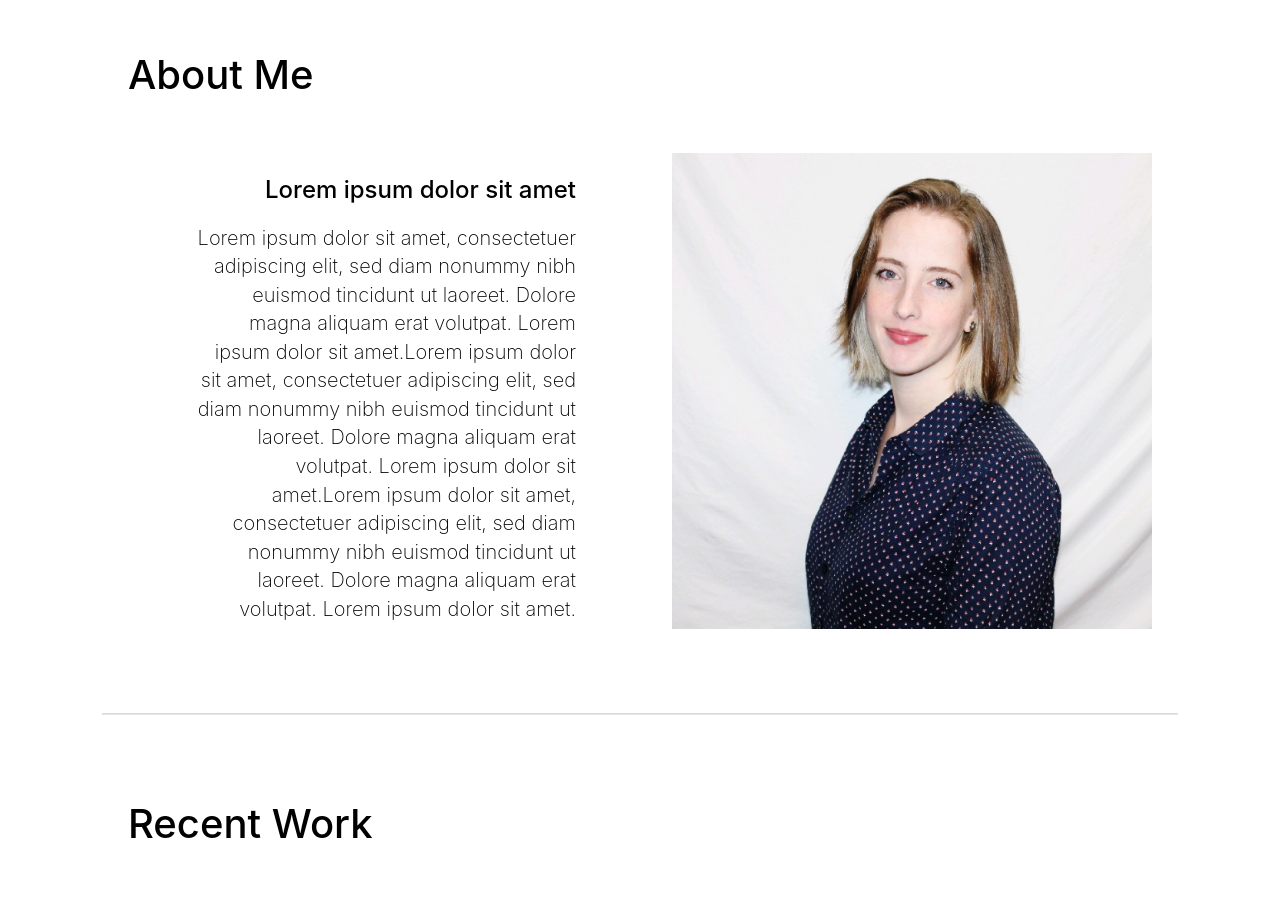
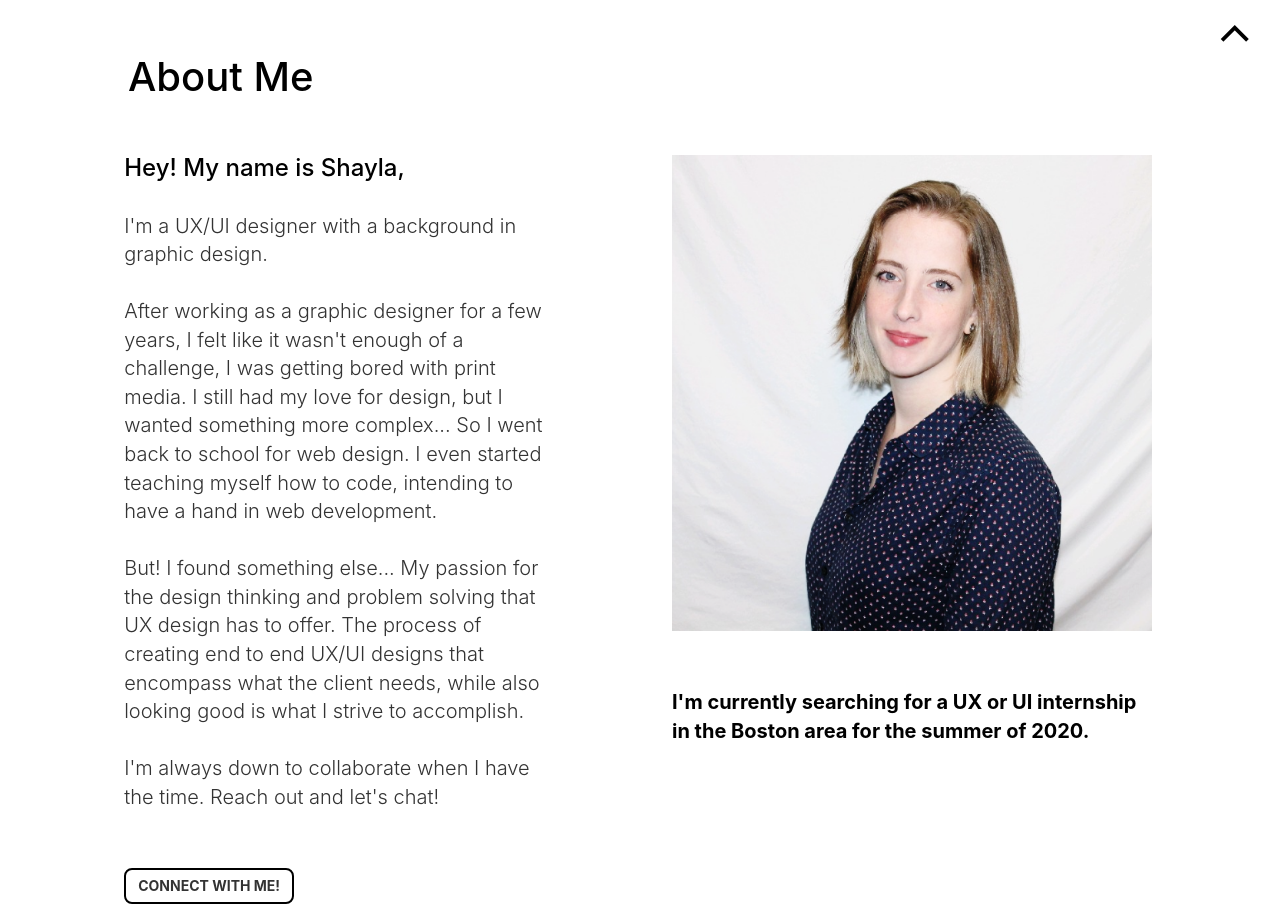
Before and after one commit to shaylamerrill/Shayla-Designs, a plain HTML site: page index.html in a window 1280 px wide. Shown: the part 726-1633 px from the top of the page. Drawn offline with Linux system fonts and the light colour scheme.

Commit message:
final index

```diff
--- a/casestudies.css
+++ b/casestudies.css
@@ -240,6 +240,21 @@ body {
     border-color: rgba(0, 0, 0, 0.144);
   }
 
+  hr {
+  display: block;
+  margin-top: 60px;
+  margin-bottom: 0;
+  margin-left: 8%;
+  margin-right: 8%;
+  border-bottom: dotted;
+  border-top: none;
+  border-left: none;
+  border-right: none;
+  border-width: .3em;
+  border-color: rgb(235, 235, 235);
+
+}
+
   .heading {
     font-size: 5vmin;
     font-family: -apple-system, BlinkMacSystemFont, 'Segoe UI', Roboto, Oxygen, Ubuntu, Cantarell, 'Open Sans', 'Helvetica Neue', sans-serif;
--- a/index.html
+++ b/index.html
@@ -18,7 +18,7 @@
 <body>
 
 
-<!--<div id="top"></div>-->
+<div id="top"></div>
     <nav class="nav">
         <div class="nav-left">
             <div class="flex-container3">
@@ -97,6 +97,8 @@
 
     <div class="love">
         <h2 class="ilove">
+            <strong style="color: rgb(231, 67, 17); border-bottom: rgb(231, 67, 17); font-size: 3vmin; ;">This website is a work in progress...</strong>
+            <br>
             I believe  that my users should be able to
             <br> interact with the designs I create in a way that
             <br> makes their overall experience easy and pleasant.
@@ -106,8 +108,8 @@
     </div>
 
 <div id="list" class="list"></id>
-            UX design, UI design, Protoyping, HTML & CSS,
-     <br>   Visual Design, Typography, Illustration, Photography & More!
+            UX design, UI design, Protoyping, Design Thinking,
+     <br>   HTML & CSS, Visual Design, Typography, Illustration & More!
 
 </div>
 
@@ -117,7 +119,8 @@
 
 <div class="contactme">
  <p><strong>Location: Boston, MA</strong>
- <br>shayla-designs@outlook.com</p>
+ <br>Seeking a UX/UI Design Summer Internship
+</p>
  </div>
 
     <!--<div class="location">
@@ -182,13 +185,46 @@
 	<div class="aboutcontainer">
 		<div class="aboutrow">
 			<div class="col-sm-12 col-md-5">
-				<img src="shayla.png" class="img-responsive" alt="about img">
-			</div>
-			<div class="col-sm-12 col-md-5">
-				<h2 class="abouttitle"> Lorem ipsum dolor sit amet</h2>
-				<p class="aboutdesc">Lorem ipsum dolor sit amet, consectetuer adipiscing elit, sed diam nonummy nibh euismod tincidunt ut laoreet. Dolore magna aliquam erat volutpat. Lorem ipsum dolor sit amet.Lorem ipsum dolor sit amet, consectetuer adipiscing elit, sed diam nonummy nibh euismod tincidunt ut laoreet. Dolore magna aliquam erat volutpat. Lorem ipsum dolor sit amet.Lorem ipsum dolor sit amet, consectetuer adipiscing elit, sed diam nonummy nibh euismod tincidunt ut laoreet. Dolore magna aliquam erat volutpat. Lorem ipsum dolor sit amet.</p>
+                <img src="shayla.png" class="img-responsive" alt="about img">
+                <p class="" > <br><br><strong>I'm currently searching for a UX or UI internship in the
+                    Boston area for the summer of 2020.</strong></p>
 
-			</div>
+            </div>
+
+			<div class="col-sm-12 col-md-6">
+			    <h2 class="abouttitle"> Hey! My name is Shayla,</h2>
+				<p class="aboutdesc">
+                    I'm a UX/UI designer with a background in graphic design.
+                   <!-- <br>
+                    <br>
+                    I learned about design when I went to a technical high school, going there
+                    showed me how I could turn my love for digital media into something
+                    I could do for a living!
+                    During this time I started to hone my skills and build a personal style
+                    for my designs, I found that my style was clean, efficient designs.
+                   -->
+                    <br>
+                    <br>
+                    After working as a graphic designer for a few years, I felt like it wasn't
+                    enough of a challenge, I was getting bored with print media. I still had my
+                    love for design, but I wanted something more complex... So I went back to school for web design.
+                    I even started teaching myself how to code, intending to have a hand in web development.
+                    <br>
+                    <br>
+                    But! I found something else...
+                    My passion for the design thinking and problem solving that UX design has to offer.
+                    The process of creating end to end UX/UI designs that encompass what the client needs, while
+                    also looking good is what I strive to accomplish.
+
+                    <br>
+                    <br>
+                    I'm always down to collaborate when I have the time. Reach out and let's chat!
+                    <br>
+                    <br>
+                    <br>
+                <a href="#contact" class="btn btn-default">CONNECT WITH ME!</a>
+                </p>
+            </div>
 		</div>
 	</div>
 </div>
@@ -224,7 +260,7 @@
                     <br>
                     <br>
                     I look into the reasons behind their reluctance to seek help
-                    and alternative ways people can improve their mental states
+                    and alternative ways people can improve their mental health
                     and overcome their self stigmas.
 
                 </p>
@@ -244,8 +280,8 @@
 			<div class="col-md-4 col-sm-6">
 				<h2 class="titles">Opus         </h2>
 				<p class="desc">
-                    Opus is a customizable AR environment inside of
-                    airport gates. The sound proof walls allows the business traveler a
+                    Opus is a customizable AR environment inside
+                    airport at the gates. The sound proof walls allows the business traveler a
                     way to get work done in peace.
                     <br>
                     <br>The ability to completely customize
@@ -271,7 +307,7 @@
                     Toast is a POS system for restaraunts.
                     <br>
                     <br>
-                    After being invited to the Toast warehouse and seeing some shippment issues,
+                    After being invited to the Toast warehouse and seeing some hardware shippment issues...
                     I rethink their system in a way that gives both the customer and Toast
                     a piece of mind when it comes to making sure
                     all of the customer's hardware has been shipped and will be ready for
@@ -298,7 +334,7 @@
                     one item you think you're forgetting, wouldn't it be nice to
                     have a visual reminder of the items you've left behind?
                     <br>
-                    <br> Recall is a hands off device that does the thinking for you...
+                    <br> Once setup, Recall is a hands off device that does the thinking for you...
                     Letting you know what items you've left behind before you head out the door.
                 </p>
 				<a href="recall_casestudy.html" class="btn btn-default">CASE STUDY</a>
@@ -324,7 +360,7 @@
 
 
 
-       <!-- <div class="gototop"> &#8963; </div> -->
+     <div id="gototop"> <a href="#top"> &#8963;</a> </div>
 <hr>
 <div class="footer">
     <div> <p class="copyright">This website was built from scratch by Shayla Merrill. All Rights Reserved. :)</p></div>
--- a/style.css
+++ b/style.css
@@ -347,7 +347,8 @@ color: black;
     letter-spacing: 1.5px;
     line-height: 4.75vmin;
     text-align: right;
-    margin-top: 75px;
+    margin-top: 45px;
+    /*margin-top: 75px;*/
     position: relative;
     z-index: 1;
     color: black;
@@ -586,7 +587,9 @@ circle {
 
 #about {
     padding-top: 50px;
-    padding-bottom: 80px;
+
+    height: auto;
+    display: inline-block;
 
   }
 
@@ -606,28 +609,34 @@ circle {
     color: black;
     float: right;
 
+
   }
 
   .abouttitle{
-    float:right;
-    padding-right: 20%;
+    float:left;
+    padding-left: 20%;
     font-size: 3vmin;
     font-family: -apple-system, BlinkMacSystemFont, 'Segoe UI', Roboto, Oxygen, Ubuntu, Cantarell, 'Open Sans', 'Helvetica Neue', sans-serif;
     font-weight: 500;
     color: black;
     display:block;
     width: 100%;
-    text-align:right;
+    text-align:left;
     margin-bottom:20px;
-    margin-top: 5%;
+    margin-top: 0px;
   }
 
   .aboutdesc {
     float:right;
-    padding-right: 20%;
-    width: 100%;
-    margin-top: 0;
-    text-align:right;
+    width: 90%;
+    margin-top: 10px;
+
+    text-align:left;
+    font-family: -apple-system, BlinkMacSystemFont, 'Segoe UI', Roboto, Oxygen, Ubuntu, Cantarell, 'Open Sans', 'Helvetica Neue', sans-serif;
+    font-weight: 300;
+    font-size: 2.5vmin;
+    padding-left: 10%;
+
   }
 
   .aboutrow {
@@ -655,6 +664,13 @@ circle {
 
 
 /* recent work & contact */
+
+
+#recent {
+  margin-top: 80px;
+
+}
+
 
 #recentworks {
 
@@ -705,8 +721,8 @@ circle {
   }
 
   #work .container {
-    margin-left: 10%;
-    margin-right: 10%;
+    margin-left: 8%;
+    margin-right: 8%;
     margin-bottom: 60px;
     width: auto;
   }
@@ -722,7 +738,7 @@ circle {
 
 
   #work img{
-    width: auto;
+    width: 100%;
 
 
   }
@@ -730,7 +746,7 @@ circle {
 
   .titles{
     float:left;
-    padding-left: 15%;
+    margin-left: 15%;
     font-size: 3vmin;
     font-family: -apple-system, BlinkMacSystemFont, 'Segoe UI', Roboto, Oxygen, Ubuntu, Cantarell, 'Open Sans', 'Helvetica Neue', sans-serif;
     font-weight: 500;
@@ -747,7 +763,7 @@ circle {
 
   .desc {
     float:left;
-    padding-left: 15%;
+    margin-left: 15%;
     width: 100%;
     margin-top: 0;
   }
@@ -767,11 +783,15 @@ circle {
     display: block;
     margin-top: 0;
     margin-bottom: 0;
+    height: auto;
     margin-left: 8%;
     margin-right: 8%;
-    border-style: inset;
-    border-width: .5px;
-    border-color: rgba(0, 0, 0, 0.144);
+    border-bottom: dotted;
+    border-top: none;
+    border-left: none;
+    border-right: none;
+    border-width: .3em;
+    border-color: rgb(235, 235, 235);
   }
 
 
@@ -957,15 +977,16 @@ img {
 }
 
 @media (max-width:400px){
-  #about .col-md-5 {
+  #about .col-md-6 {
     padding: 0;
     font-size: 2.5vmin;
     font-family: -apple-system, BlinkMacSystemFont, 'Segoe UI', Roboto, Oxygen, Ubuntu, Cantarell, 'Open Sans', 'Helvetica Neue', sans-serif;
     font-weight: 200;
     color: black;
-    float: left;
+    float: right;
     width: 63%;
     align-content: center;
+
 
   }
 }
@@ -996,3 +1017,24 @@ img {
 0%   {left:0px; top:0px; opacity: 0%;}
 100% {left:250px; top:0px;opacity: 100%;}
 }
+
+
+
+#gototop {
+  width: 50px;
+  height: 50px;
+  position: fixed;
+  font-size: 6vmin;
+  font-family: -apple-system, BlinkMacSystemFont, 'Segoe UI', Roboto, Oxygen, Ubuntu, Cantarell, 'Open Sans', 'Helvetica Neue', sans-serif;
+  float: right;
+  bottom: 15px;
+  left: 95%;
+  text-decoration: none;
+
+
+}
+
+#gototop :hover{
+  text-decoration: none;
+
+}
```
Also changed, not shown: shayladesigns.js (line endings or trailing spaces).
